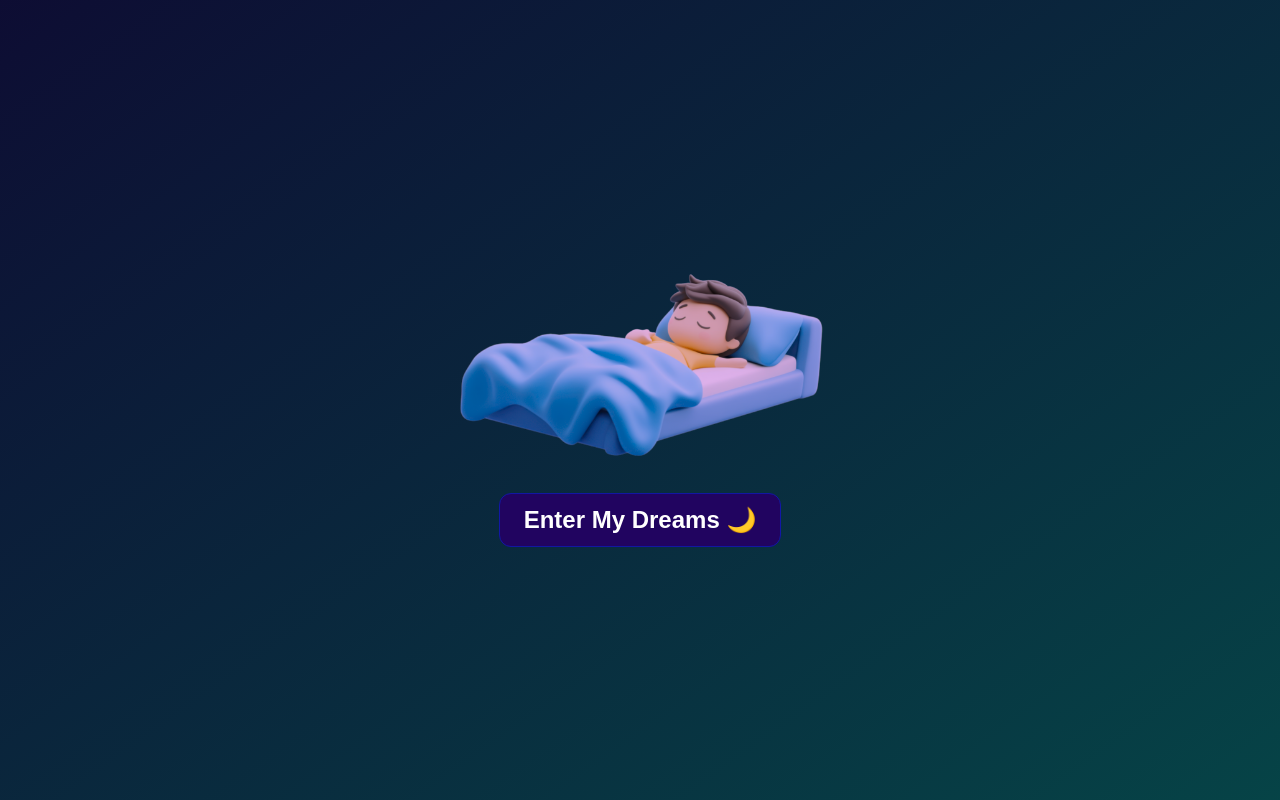
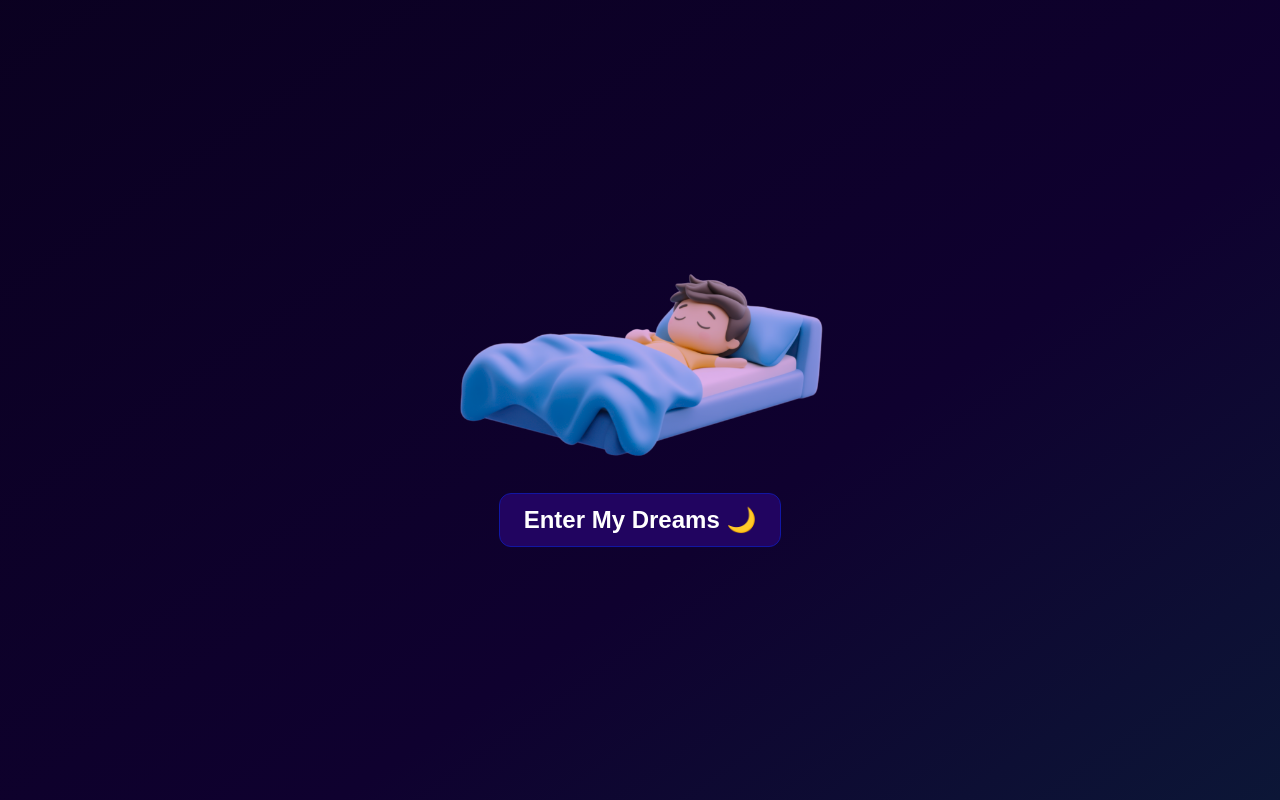
Before and after one commit to PiyushJ1/DevSoc-Personal-Website, a Next.js app: page / in a window 1280 px wide. Built offline with nearby package versions, Linux system fonts and the light colour scheme.

Commit message:
tweak background animation duration

```diff
--- a/src/app/globals.css
+++ b/src/app/globals.css
@@ -31,7 +31,7 @@ html,
   min-height: 100vh;
   background: linear-gradient(145deg, #000000, #0f012f, #006e56);
   background-size: 400% 400%;
-  animation: aurora 15s ease infinite;
+  animation: aurora 12s ease infinite;
 }
 
 @keyframes aurora {
```
